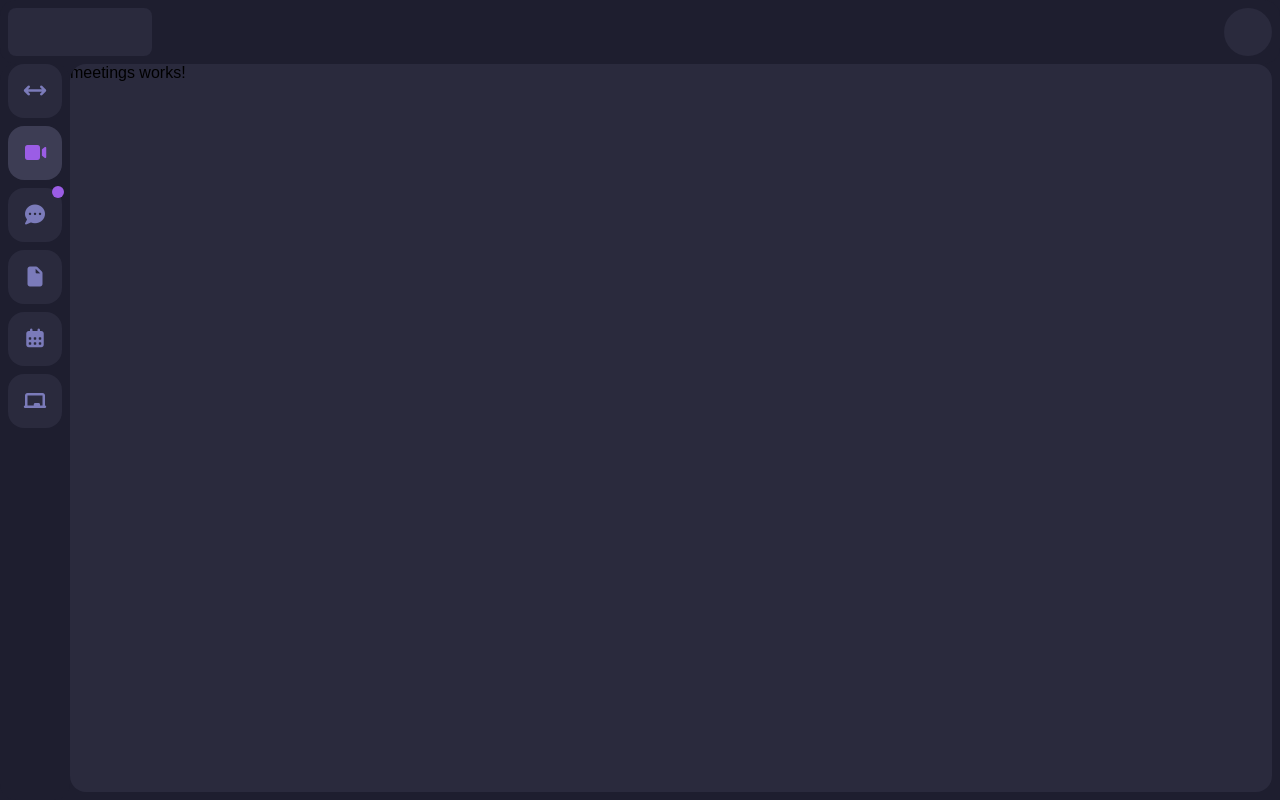
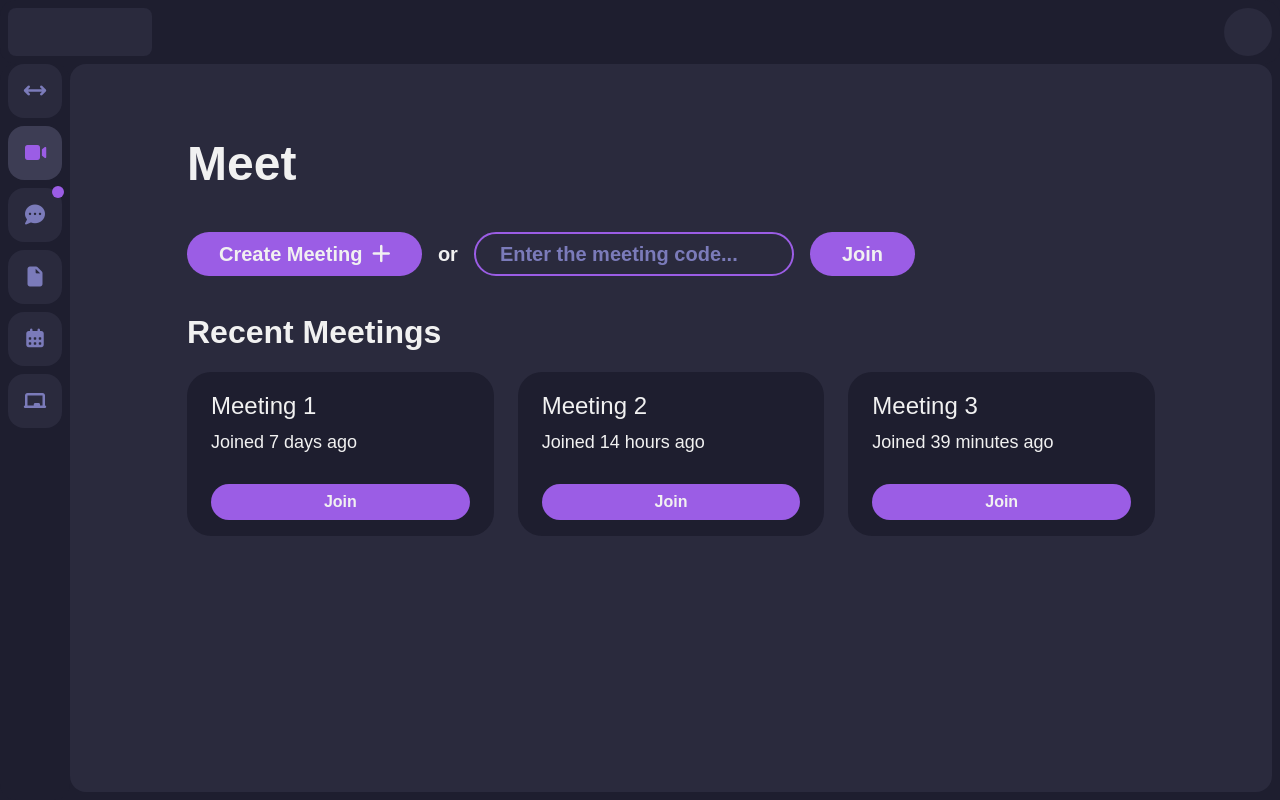
Before and after one commit to PavloSatyrenko/PolyVideo, an Angular app: page /workspace/meetings in a window 1280 px wide. Built offline with nearby package versions, Linux system fonts and the light colour scheme.

Commit message:
feat: implement meetings page with recent meetings list and create/join functionality

```diff
--- /dev/null
+++ b/src/app/components/meetings/meetings-item/meetings-item.css
@@ -0,0 +1,21 @@
+.meeting {
+    display: flex;
+    flex-direction: column;
+    justify-content: space-between;
+    height: 164px;
+    padding: 16px 24px;
+    background-color: var(--background-color);
+    border-radius: 24px;
+}
+
+.meeting__information {
+    display: flex;
+    flex-direction: column;
+    gap: 8px;
+}
+
+.meeting__last-time-joined {
+    font-size: 18px;
+    font-weight: 400;
+    color: var(--primary-text-color);
+}
--- /dev/null
+++ b/src/app/components/meetings/meetings-item/meetings-item.html
@@ -0,0 +1,8 @@
+<div class="meeting">
+    <div class="meeting__information">
+        <ui-title [title]="name()" [size]="'small'"></ui-title>
+        <span class="meeting__last-time-joined">Joined {{ computedLastTimeJoined() }} ago</span>
+    </div>
+
+    <ui-button [label]="'Join'" [size]="'small'" [type]="'primary'" [isFullWidth]="true"></ui-button>
+</div>
--- /dev/null
+++ b/src/app/components/meetings/meetings-item/meetings-item.ts
@@ -0,0 +1,17 @@
+import { Component, computed, input, InputSignal, Signal } from "@angular/core";
+import { Button } from "@shared/components/button/button";
+import moment from "moment";
+import { Title } from "@shared/components/title/title";
+
+@Component({
+  selector: "app-meetings-item",
+  imports: [Button, Title],
+  templateUrl: "./meetings-item.html",
+  styleUrl: "./meetings-item.css"
+})
+export class MeetingsItem {
+  public name: InputSignal<string> = input.required<string>();
+  public lastTimeJoined: InputSignal<Date> = input.required<Date>();
+
+  protected computedLastTimeJoined: Signal<string> = computed(() => moment.duration(moment().diff(this.lastTimeJoined())).humanize() || "1 minute");
+}
--- a/src/app/layouts/workspace/workspace.ts
+++ b/src/app/layouts/workspace/workspace.ts
@@ -4,7 +4,7 @@ import { Sidebar } from "@components/workspace/sidebar/sidebar";
 import { Topbar } from "@components/workspace/topbar/topbar";
 
 @Component({
-    selector: "app-workspace",
+    selector: "app-layout-workspace",
     imports: [RouterOutlet, Topbar, Sidebar],
     templateUrl: "./workspace.html",
     styleUrl: "./workspace.css"
--- a/src/app/pages/meetings/meetings.css
+++ b/src/app/pages/meetings/meetings.css
@@ -0,0 +1,32 @@
+.meetings {
+    display: flex;
+    flex-direction: column;
+    gap: 32px;
+}
+
+.meetings__joining {
+    display: flex;
+    gap: 16px;
+    align-items: center;
+}
+
+.joining__text {
+    font-size: 20px;
+    font-weight: 700;
+    color: var(--primary-text-color);
+}
+
+.meetings__recent {
+    display: flex;
+    flex-direction: column;
+    gap: 16px;
+}
+
+.meetings__list {
+    display: flex;
+    gap: 24px;
+}
+
+.list__item {
+    flex-basis: calc(33% - 16px * 2 / 3);
+}
--- a/src/app/pages/meetings/meetings.html
+++ b/src/app/pages/meetings/meetings.html
@@ -1 +1,46 @@
-<p>meetings works!</p>
+<div class="meetings container">
+    <ui-title [title]="'Meet'" [size]="'large'"></ui-title>
+
+    <div class="meetings__joining">
+        <ui-button
+            [label]="'Create Meeting'"
+            [icon]="'fa-solid fa-plus'"
+            [size]="'large'"
+            [type]="'primary'"
+            (click)="createMeeting()"
+        ></ui-button>
+
+        <span class="joining__text">or</span>
+
+        <ui-input
+            [placeholder]="'Enter the meeting code...'"
+            [size]="'large'"
+            [theme]="'primary'"
+            [(value)]="meetingCodeValue"
+        ></ui-input>
+
+        <ui-button
+            [label]="'Join'"
+            [size]="'large'"
+            [type]="'primary'"
+            (click)="joinMeeting()"
+        ></ui-button>
+    </div>
+
+    <div class="meetings__recent">
+        <ui-title
+            [title]="'Recent Meetings'"
+            [size]="'medium'"
+        ></ui-title>
+
+        <div class="meetings__list">
+            @for(meeting of recentMeetings(); track meeting.id) {
+            <app-meetings-item
+                class="list__item"
+                [name]="meeting.name"
+                [lastTimeJoined]="meeting.lastTimeJoined"
+            ></app-meetings-item>
+            }
+        </div>
+    </div>
+</div>
--- a/src/app/pages/meetings/meetings.ts
+++ b/src/app/pages/meetings/meetings.ts
@@ -1,9 +1,50 @@
-import { Component } from "@angular/core";
+import { Component, inject, OnInit, signal, WritableSignal } from "@angular/core";
+import { Title } from "@shared/components/title/title";
+import { Button } from "@shared/components/button/button";
+import { Input } from "@shared/components/input/input";
+import { RecentMeetingType } from "@shared/types/RecentMeetingType";
+import { ActivatedRoute, Router } from "@angular/router";
+import { MeetingsItem } from "@components/meetings/meetings-item/meetings-item";
 
 @Component({
-    selector: "app-meetings",
-    imports: [],
+    selector: "app-page-meetings",
+    imports: [Title, Button, Input, MeetingsItem],
     templateUrl: "./meetings.html",
     styleUrl: "./meetings.css"
 })
-export class Meetings { }
+export class Meetings implements OnInit {
+    protected recentMeetings: WritableSignal<RecentMeetingType[]> = signal<RecentMeetingType[]>([]);
+
+    protected meetingCodeValue: string = "";
+
+    private router: Router = inject(Router);
+    private activatedRoute: ActivatedRoute = inject(ActivatedRoute);
+
+    ngOnInit(): void {
+        this.recentMeetings.set([
+            {
+                id: "1",
+                name: "Meeting 1",
+                lastTimeJoined: new Date(new Date().setDate(new Date().getDate() - 7))
+            },
+            {
+                id: "2",
+                name: "Meeting 2",
+                lastTimeJoined: new Date(new Date().setHours(new Date().getHours() - 14))
+            },
+            {
+                id: "3",
+                name: "Meeting 3",
+                lastTimeJoined: new Date(new Date().setMinutes(new Date().getMinutes() - 39))
+            }
+        ]);
+    }
+
+    createMeeting(): void {
+        this.router.navigate(["create"], { relativeTo: this.activatedRoute });
+    }
+
+    joinMeeting(): void {
+        this.router.navigate(["/meeting", this.meetingCodeValue])
+    }
+}
--- /dev/null
+++ b/src/app/shared/types/RecentMeetingType.ts
@@ -0,0 +1,5 @@
+export type RecentMeetingType = {
+    id: string,
+    name: string,
+    lastTimeJoined: Date
+}
```
Also changed, not shown: 1 other file (tests, documents, lock files or other folders).
